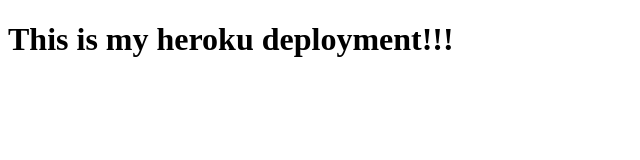
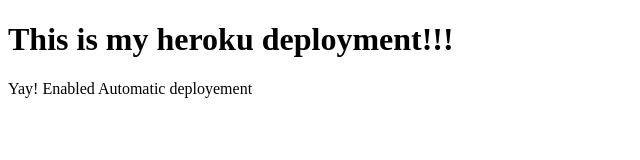
Before and after one commit to archanashinde22/deployment-demo, a website: page index.html in a window 1280 px wide. Shown: the whole page, without its empty margins (0-640 px from the left). Drawn offline with Linux system fonts and the light colour scheme.

Commit message:
Update page

```diff
--- a/index.html
+++ b/index.html
@@ -8,5 +8,6 @@
 </head>
 <body>
   <h1>This is my heroku deployment!!!</h1>
+  <p> Yay! Enabled Automatic deployement</p>
 </body>
 </html>
```
